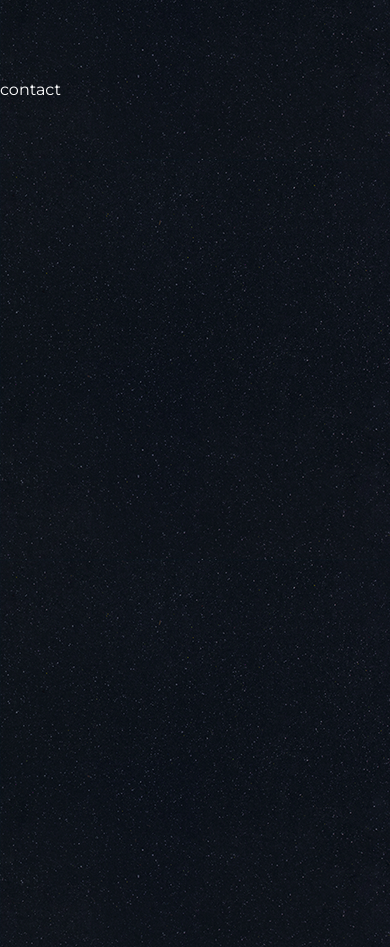
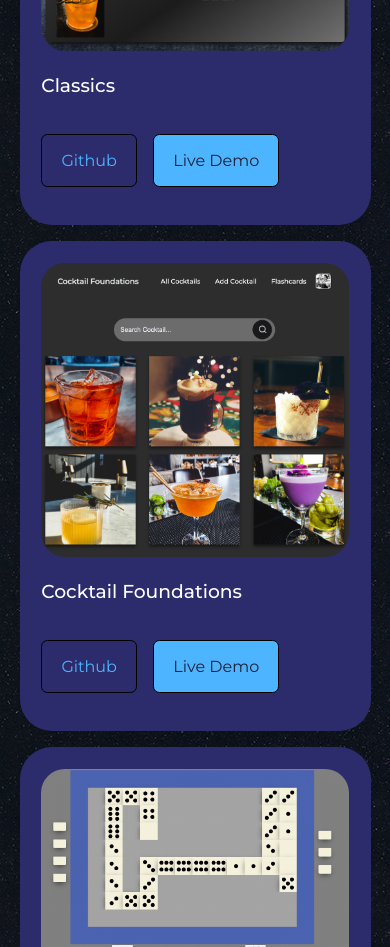
Before and after one commit to cmakride/react-portfolio-website, a React (Create React App) app: page / in a window 390 px wide. Shown: the part 3840-4787 px from the top of the page. Built offline with nearby package versions, Linux system fonts and the light colour scheme.

Commit message:
Portfolio Responsive

```diff
--- a/src/components/contact/Contact.jsx
+++ b/src/components/contact/Contact.jsx
@@ -3,7 +3,7 @@
 
 const Contact = () => {
   return (
-    <section id='contact'>contact</section>
+    <section id='contact'></section>
   )
 }
 
--- a/src/components/footer/Footer.jsx
+++ b/src/components/footer/Footer.jsx
@@ -3,7 +3,7 @@
 
 const Footer = () => {
   return (
-    <div>Footer</div>
+    <div></div>
   )
 }
 
--- a/src/components/portfolio/Portfolio.jsx
+++ b/src/components/portfolio/Portfolio.jsx
@@ -13,38 +13,46 @@
       <div className="container portfolio__container">
         <article className='portfolio_item'>
           <div className="portfolio_item-image">
-
+            <img src={IMG1} alt="" />
           </div>
           <h3>Shakn</h3>
+          <div className="portfolio_item-cta">
             <a href="https://github.com/cmakride/shakn_app_front_end" className='btn' rel='noreferrer' target='_blank'>Github</a>
             <a href="https://shakn.netlify.app/" className='btn btn-primary' rel='noreferrer' target='_blank'>Live Demo</a>
+          </div>
         </article>
 
         <article className='portfolio_item'>
           <div className="portfolio_item-image">
-
+            <img src={IMG2} alt="" />
           </div>
           <h3>Classics</h3>
+          <div className="portfolio_item-cta">
             <a href="https://github.com/cmakride/classics-react-app" className='btn' rel='noreferrer' target='_blank'>Github</a>
             <a href="https://theclassics.netlify.app/classics" className='btn btn-primary' rel='noreferrer' target='_blank'>Live Demo</a>
+          </div>
         </article>
 
         <article className='portfolio_item'>
           <div className="portfolio_item-image">
-
+            <img src={IMG3} alt="" />
           </div>
           <h3>Cocktail Foundations</h3>
+          <div className="portfolio_item-cta">
             <a href="https://github.com/cmakride/cocktail_foundations" className='btn' rel='noreferrer' target='_blank'>Github</a>
             <a href="https://cocktail-foundations.herokuapp.com/cocktails" className='btn btn-primary' rel='noreferrer' target='_blank'>Live Demo</a>
+          </div>
         </article>
 
         <article className='portfolio_item'>
           <div className="portfolio_item-image">
-
+            <img src={IMG4} alt="" />
           </div>
           <h3>Dominoes</h3>
+          <div className="portfolio_item-cta">
             <a href="https://github.com/cmakride/Dominoes-Game" className='btn' rel='noreferrer' target='_blank'>Github</a>
             <a href="https://cmakride.github.io/Dominoes-Game/" className='btn btn-primary' rel='noreferrer' target='_blank'>Live Demo</a>
+          </div>
         </article>
       </div>
 
--- a/src/components/portfolio/portfolio.css
+++ b/src/components/portfolio/portfolio.css
@@ -0,0 +1,52 @@
+.portfolio__container {
+  display: grid;
+  grid-template-columns: repeat(2, 1fr);
+  gap: 2.5rem;
+}
+
+.portfolio_item {
+  background: var(--color-bg-variant);
+  padding: 1.3rem;
+  border-radius: 2rem;
+  border: 1px solid transparent;
+  transition: var(--transition);
+}
+
+.portfolio_item:hover {
+  border-color: var(--color-primary-variant);
+  background: rgb(44, 44, 108, 0.5);
+}
+
+.portfolio_item-image {
+  border-radius: 1.5rem;
+  overflow: hidden;
+}
+
+.portfolio_item h3 {
+  margin: 1.2rem 0 2rem;
+}
+
+.portfolio_item-cta {
+  display: flex;
+  gap: 1rem;
+  margin-bottom: 1rem;
+}
+
+/* Media Queries (Tablet) */
+@media screen and (max-width: 1024px) {
+  .portfolio__container {
+    grid-template-columns: 1fr 1fr;
+    gap: 1.2rem;
+  }
+
+
+}
+
+/* Media Queries (Small Devices) */
+@media screen and (max-width: 600px) {
+  .portfolio__container{
+    grid-template-columns: 1fr;
+    gap: 1rem;
+  }
+
+}
```
Lines whose indentation alone changed are shown as unchanged.
